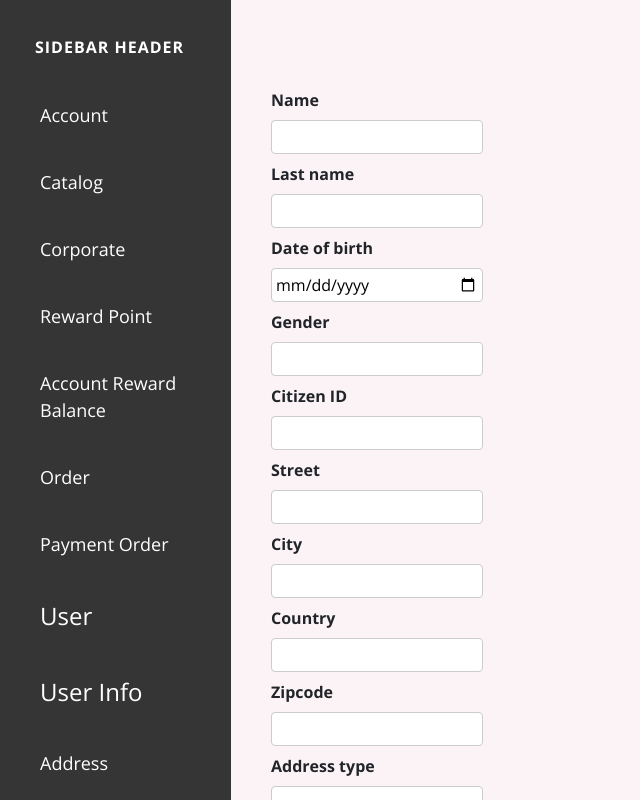
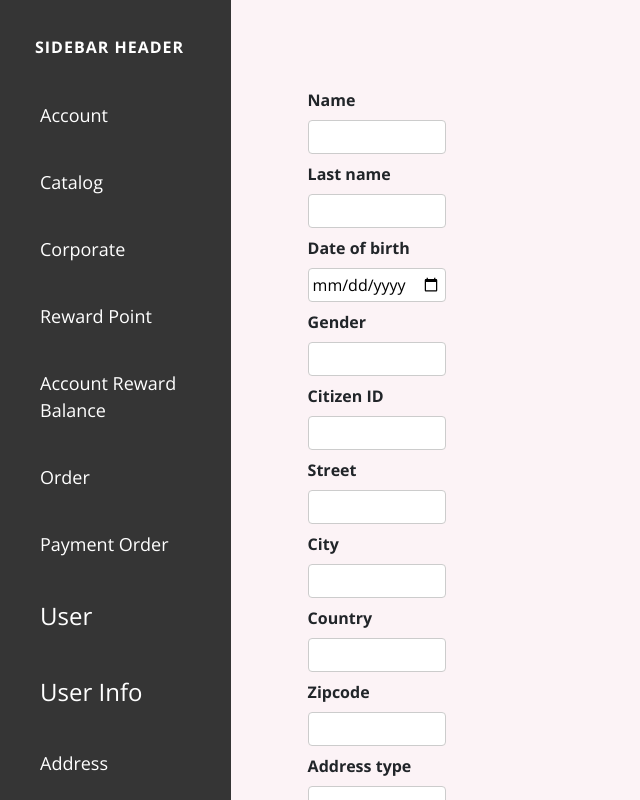
Before and after one commit to buentellopc/user-react, a React (Create React App) app: page /new-user in a window 1280 px wide. Shown: the top 800 px of the page, without its empty margins (0-640 px from the left). Built offline with nearby package versions, Linux system fonts and the light colour scheme.

Commit message:
Reduce the inputs width of the form

```diff
--- a/src/components/user/UserForm/UserForm.module.css
+++ b/src/components/user/UserForm/UserForm.module.css
@@ -1,3 +1,8 @@
+.UserForm {
+  margin: 0 auto;
+  width: 70%;
+}
+
 .form {
   padding: 1rem;
 }
```
